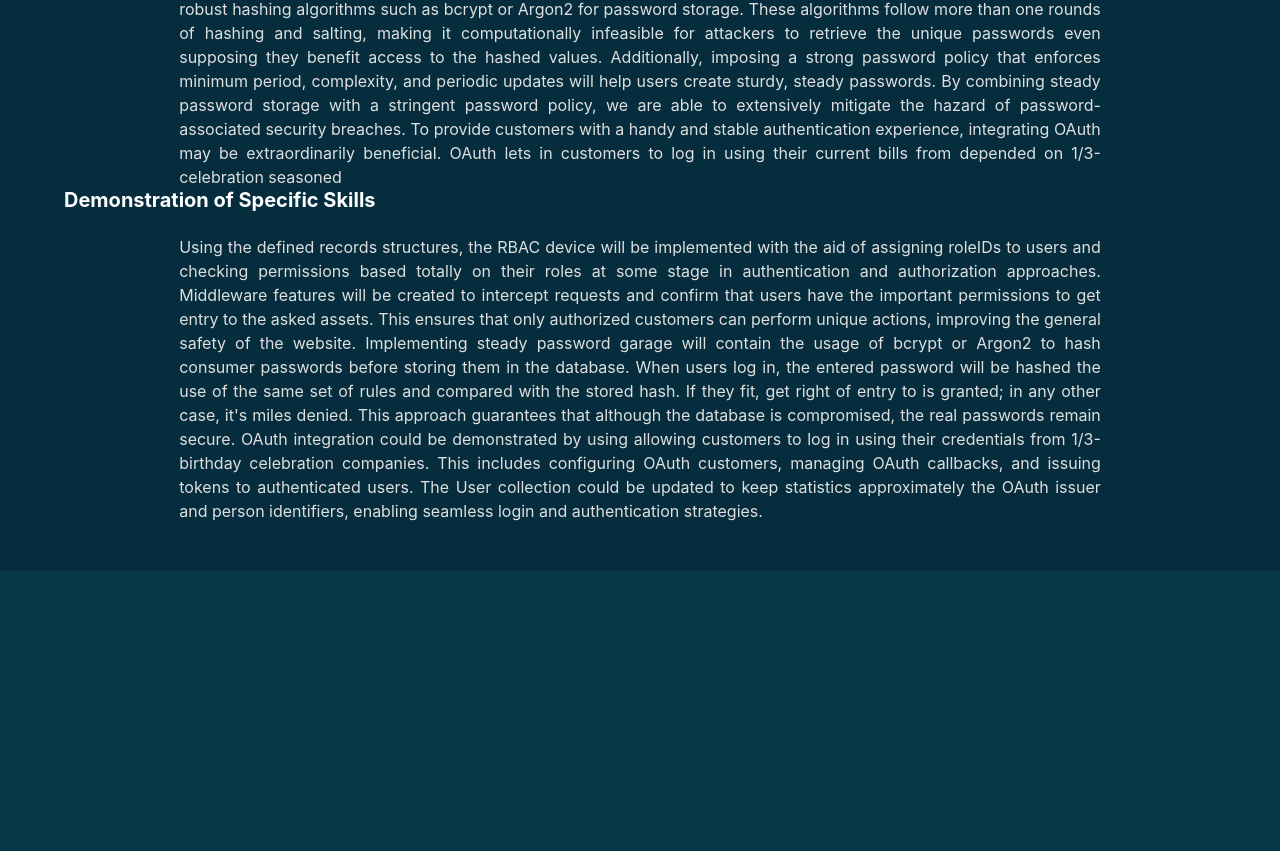
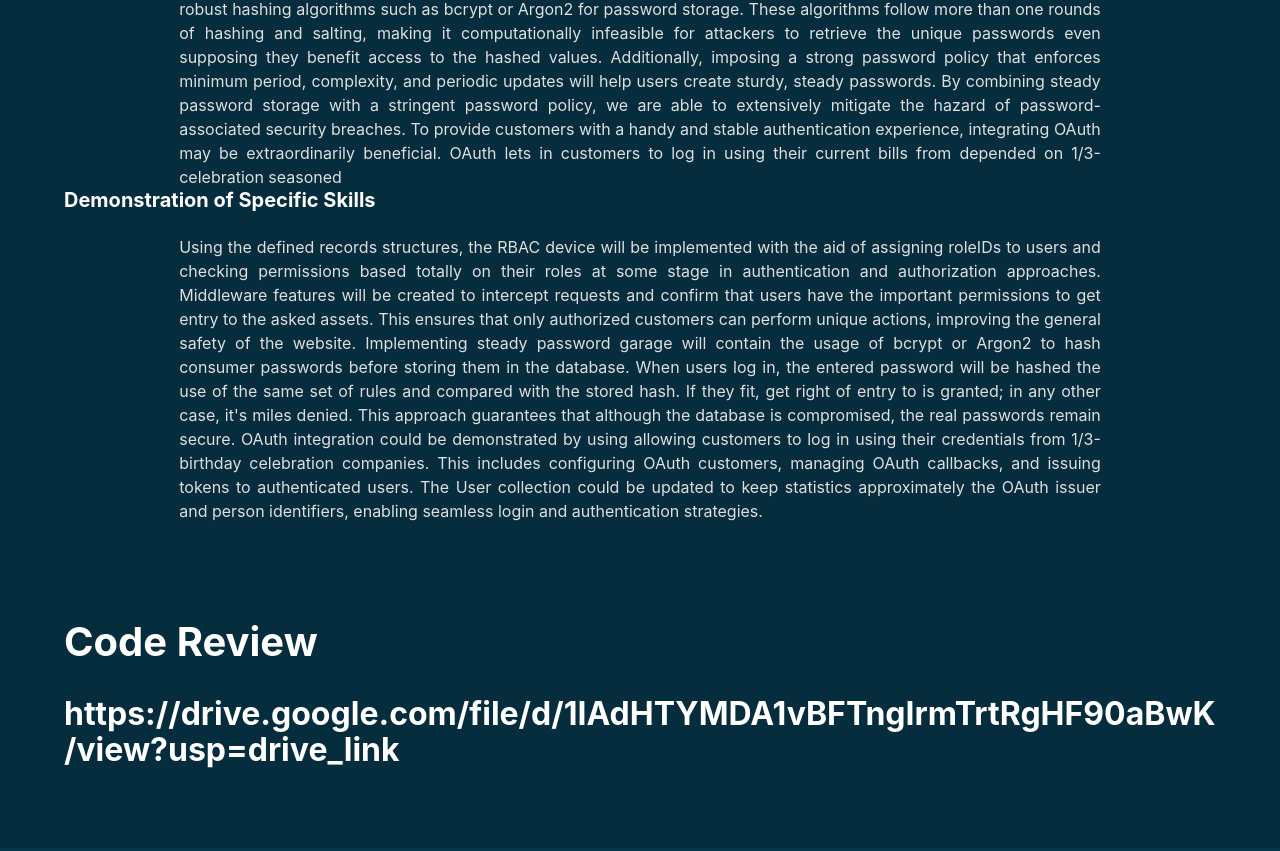
Before and after one commit to Rewajkhatiwada/CS-499, a plain HTML site: page index.html in a window 1280 px wide. Shown: the part 3694-4545 px from the top of the page. Before the commit the page ends 4329 px from the top, so only its background shows below. Drawn offline with nearby package versions, Linux system fonts and the light colour scheme.

Commit message:
Update index.html

```diff
--- a/index.html
+++ b/index.html
@@ -107,6 +107,17 @@ Throughout my 4-year journey in the CS program, I have acquired a solid foundati
 				</p>
 			</div>
 		</section>
+		<section id="codeReview" class="section section-2">
+    <div class="container">
+        <div class="has-text-centered">
+            <h1 class="title is-2">Code Review</h1>
+        </div>
+        <div class="has-text-centered">
+            <h4 class="title is-3">https://drive.google.com/file/d/1IAdHTYMDA1vBFTngIrmTrtRgHF90aBwK/view?usp=drive_link</h4>
+        </div>
+    </div>
+</section>
+
 
 		<!-- Footer -->
 		<section class="section-4 has-text-centered container">
```
